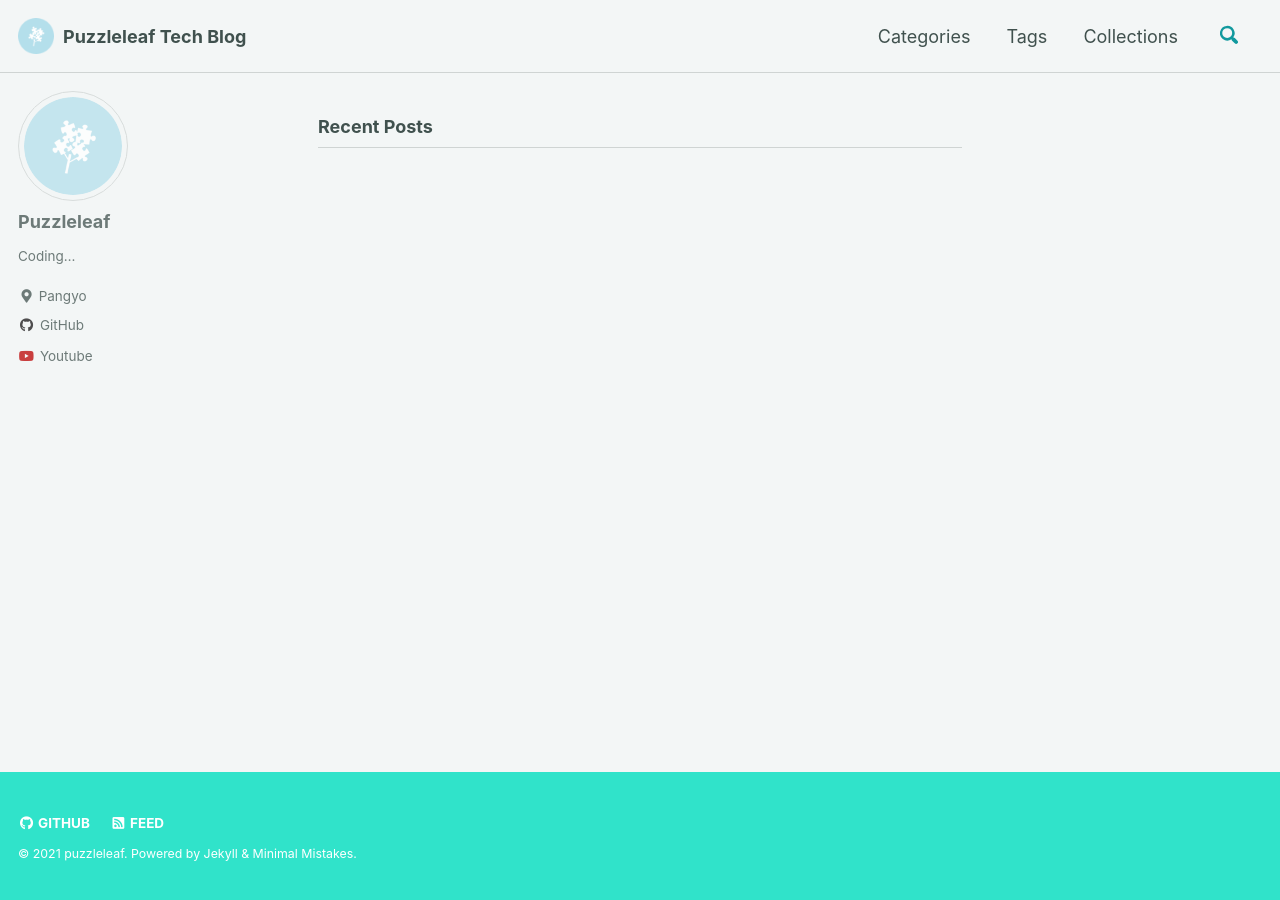
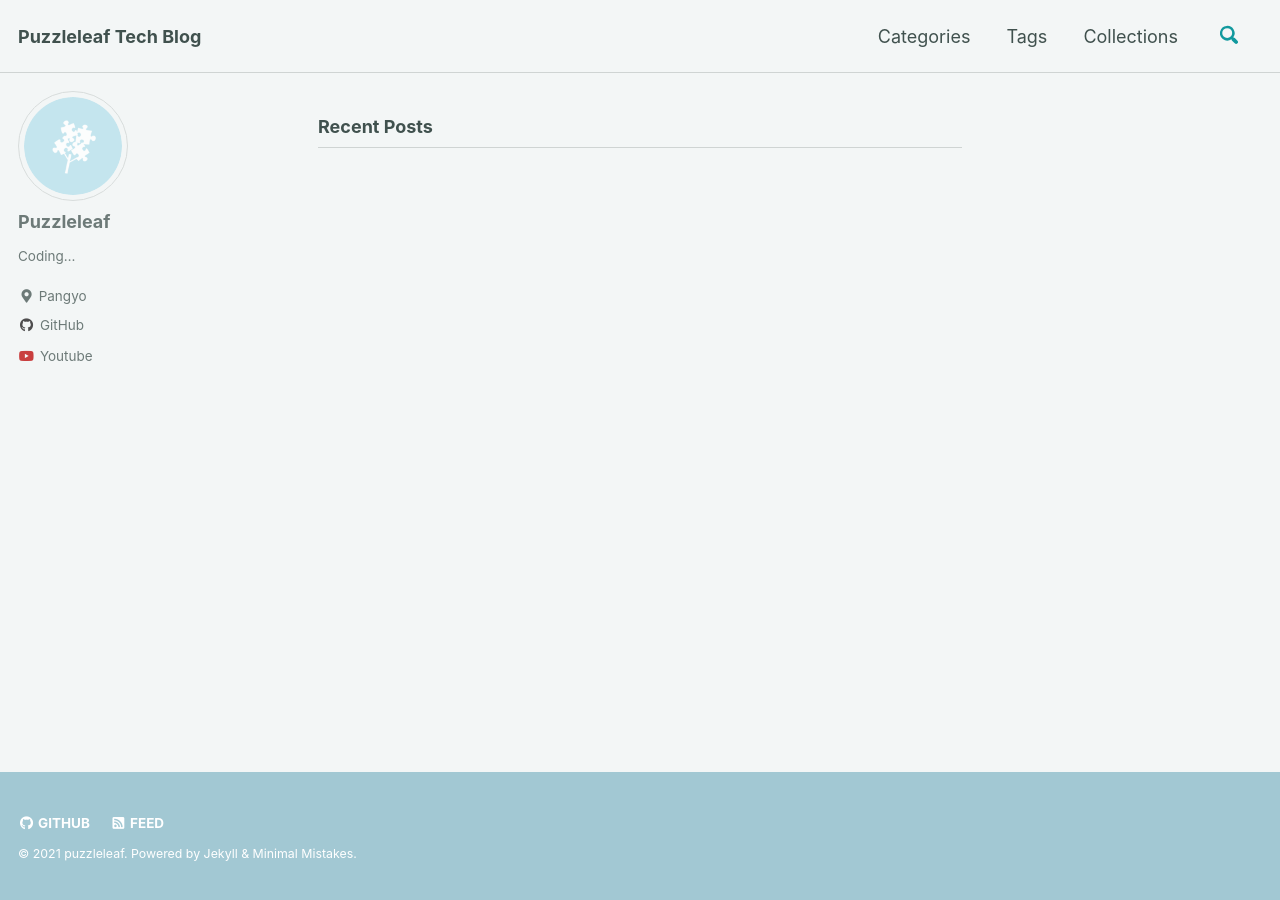
Before and after one commit to puzzleleaf/PuzzleLeaf.github.io, a Jekyll site: the page built from index.html, in a window 1280 px wide. Built offline with Jekyll 4.4.1, drawn with Linux system fonts in a browser that asks for light colours; cached includes are drawn as plain includes; a script that is not in the unit is left out; the list of posts is cut into pages by our own code.

Commit message:
블로그 설정 변경

```diff
--- a/_config.yml
+++ b/_config.yml
@@ -24,7 +24,7 @@ url                      : https://puzzleleaf.github.io # the base hostname & pr
 baseurl                  : # the subpath of your site, e.g. "/blog"
 repository               : PuzzleLeaf/PuzzleLeaf.github.io # GitHub username/repo-name e.g. "mmistakes/minimal-mistakes"
 teaser                   : # path of fallback teaser image, e.g. "/assets/images/500x300.png"
-logo                     : "/assets/images/logo.png" # path of logo image to display in the masthead, e.g. "/assets/images/88x88.png"
+logo                     : # "/assets/images/logo.png" # path of logo image to display in the masthead, e.g. "/assets/images/88x88.png"
 masthead_title           : # overrides the website title displayed in the masthead, use " " for no title
 # breadcrumbs            : false # true, false (default)
 words_per_minute         : 200
--- a/_sass/minimal-mistakes/skins/_mint.scss
+++ b/_sass/minimal-mistakes/skins/_mint.scss
@@ -8,7 +8,7 @@ $text-color: #40514e !default;
 $muted-text-color: #40514e !default;
 $primary-color: #11999e !default;
 $border-color: mix(#fff, #40514e, 75%) !default;
-$footer-background-color: #30e3ca !default;
+$footer-background-color: #A2C8D3 !default;
 $link-color: #11999e !default;
 $masthead-link-color: $text-color !default;
 $masthead-link-color-hover: $text-color !default;
```
